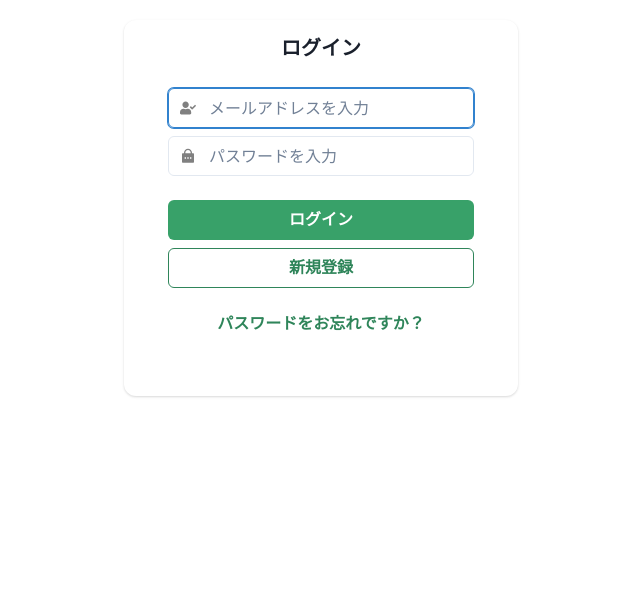
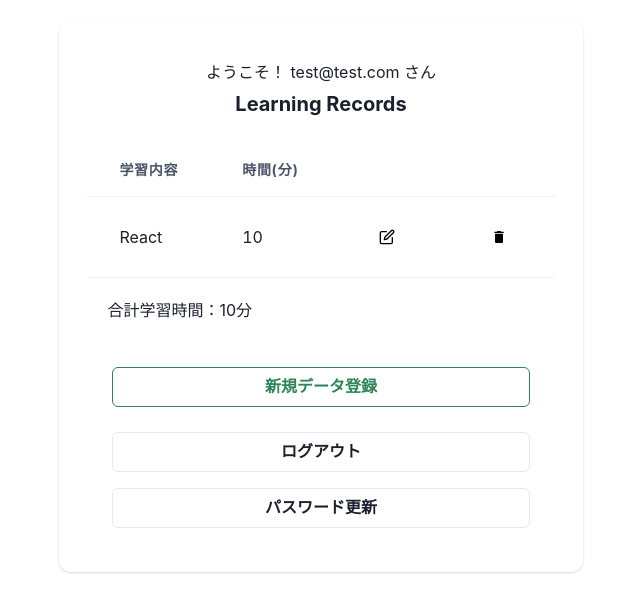
Before and after one commit to yamamoto1028/vite-firebase-react, a React (Vite) app: page / in a window 1280 px wide. Shown: the top 612 px of the page, without its empty margins (319-959 px from the left). Built offline with nearby package versions, Linux system fonts and the light colour scheme.

Commit message:
✨ Home.tsx作成・App.tsxにルーティング設定

```diff
--- a/src/App.tsx
+++ b/src/App.tsx
@@ -1,10 +1,13 @@
+import { Route, Routes } from "react-router-dom";
 import Login from "./components/Login";
+import Home from "./components/Home";
 
 function App() {
   return (
-    <div>
-      <Login />
-    </div>
+    <Routes>
+      <Route path="/" element={<Home />}></Route>
+      <Route path="/login" element={<Login />}></Route>
+    </Routes>
   );
 }
 
--- /dev/null
+++ b/src/components/Home.tsx
@@ -0,0 +1,96 @@
+import {
+  Box,
+  Button,
+  Card,
+  CardBody,
+  Flex,
+  Heading,
+  Stack,
+  Table,
+  TableContainer,
+  Tbody,
+  Td,
+  Th,
+  Thead,
+  Tr,
+} from "@chakra-ui/react";
+import { FiEdit } from "react-icons/fi";
+import { MdDelete } from "react-icons/md";
+
+const Home = () => {
+  return (
+    <>
+      <Flex alignItems="center" justify="center" p={5}>
+        <Card size={{ base: "sm", md: "lg" }}>
+          <Box textAlign="center" mb={2} mt={10}>
+            ようこそ！ test@test.com さん{/*あとで定数実装 */}
+          </Box>
+          <Heading size="md" textAlign="center">
+            Learning Records
+          </Heading>
+          <CardBody>
+            <Box textAlign="center">
+              <TableContainer>
+                <Table variant="simple" size={{ base: "sm", md: "lg" }}>
+                  <Thead>
+                    <Tr>
+                      <Th>学習内容</Th>
+                      <Th>時間(分)</Th>
+                      <Th></Th>
+                      <Th></Th>
+                    </Tr>
+                  </Thead>
+                  <Tbody>
+                    <Tr>
+                      <Td>React</Td>
+                      <Td>10</Td>
+                      <Td>
+                        <Button variant="ghost">
+                          <FiEdit color="black" />
+                        </Button>
+                      </Td>
+                      <Td>
+                        <Button variant="ghost">
+                          <MdDelete color="black" />
+                        </Button>
+                      </Td>
+                    </Tr>
+                  </Tbody>
+                </Table>
+              </TableContainer>
+            </Box>
+            <Box p={5}>
+              <div>合計学習時間：10分</div> {/*あとで定数実装 */}
+            </Box>
+            <Box p={25}>
+              <Stack spacing={3}>
+                <Button
+                  colorScheme="green"
+                  variant="outline"
+                  onClick={() => {}}
+                >
+                  新規データ登録
+                </Button>
+              </Stack>
+            </Box>
+            <Box px={25} mb={4}>
+              <Stack spacing={3}>
+                <Button width="100%" variant="outline" onClick={() => {}}>
+                  ログアウト
+                </Button>
+              </Stack>
+            </Box>
+            <Box px={25} mb={4}>
+              <Stack spacing={3}>
+                <Button width="100%" variant="outline" onClick={() => {}}>
+                  パスワード更新
+                </Button>
+              </Stack>
+            </Box>
+          </CardBody>
+        </Card>
+      </Flex>
+    </>
+  );
+};
+export default Home;
```
